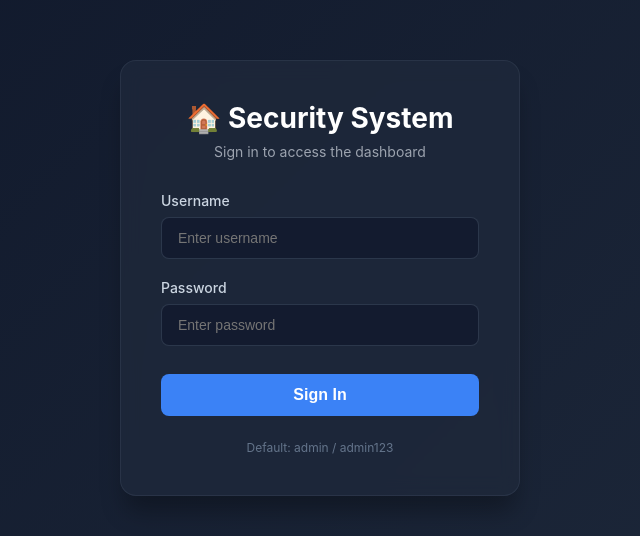
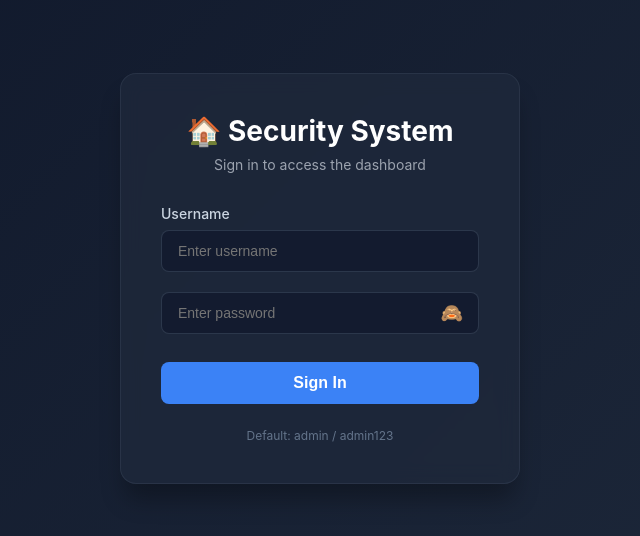
Before and after one commit to Yath-MCA/ayaz-home-security, a React (Vite) app: page /login in a window 1280 px wide. Shown: the part 122-658 px from the top of the page, without its empty margins (320-960 px from the left). Built offline with nearby package versions, Linux system fonts and the light colour scheme; no server answers.

Commit message:
feat: Implement initial UI for authentication, user management, dashboard, home, and video call components.

```diff
--- a/src/components/Dashboard.jsx
+++ b/src/components/Dashboard.jsx
@@ -107,7 +107,7 @@
       {/* Header */}
       <header style={styles.header}>
         <div style={styles.headerLeft}>
-          <h1 style={styles.title}>🏠 Family Security</h1>
+          <h1 onClick={() => navigate('/')} style={{ ...styles.title, cursor: 'pointer' }}>🏠 Family Security</h1>
           <nav style={styles.nav}>
             <button
               onClick={() => navigate('/dashboard')}
--- a/src/components/Home.jsx
+++ b/src/components/Home.jsx
@@ -14,7 +14,7 @@
   return (
     <div style={styles.container}>
       <header style={styles.header}>
-        <h1 style={styles.navTitle}>VigilSafe Security</h1>
+        <h1 onClick={() => navigate('/')} style={{ ...styles.navTitle, cursor: 'pointer' }}>🏠 Family Security</h1>
         {user && (
           <div style={styles.headerRight}>
             <button onClick={() => navigate('/users')} style={styles.navLink}>Users</button>
--- a/src/components/Login.jsx
+++ b/src/components/Login.jsx
@@ -7,6 +7,7 @@
   const [password, setPassword] = useState('');
   const [error, setError] = useState('');
   const [loading, setLoading] = useState(false);
+  const [showPassword, setShowPassword] = useState(false);
   const { login } = useAuth();
   const navigate = useNavigate();
 
@@ -53,16 +54,23 @@
             />
           </div>
 
-          <div style={styles.inputGroup}>
-            <label style={styles.label}>Password</label>
+          <div style={styles.passwordWrapper}>
             <input
-              type="password"
+              type={showPassword ? 'text' : 'password'}
               value={password}
               onChange={(e) => setPassword(e.target.value)}
-              style={styles.input}
+              style={{ ...styles.input, width: '100%', paddingRight: '45px', boxSizing: 'border-box' }}
               placeholder="Enter password"
               required
             />
+            <button
+              type="button"
+              onClick={() => setShowPassword(!showPassword)}
+              style={styles.eyeBtn}
+              title={showPassword ? 'Hide password' : 'Show password'}
+            >
+              {showPassword ? '👁️' : '🙈'}
+            </button>
           </div>
 
           <button
@@ -152,6 +160,32 @@
     transition: 'all 200ms',
   },
 
+  passwordWrapper: {
+    position: 'relative',
+    display: 'flex',
+    alignItems: 'center',
+    width: '100%',
+  },
+
+  eyeBtn: {
+    position: 'absolute',
+    right: '12px',
+    background: 'none',
+    border: 'none',
+    color: '#94a3b8',
+    cursor: 'pointer',
+    padding: '4px',
+    fontSize: '18px',
+    display: 'flex',
+    alignItems: 'center',
+    justifyContent: 'center',
+    transition: 'transform 0.2s',
+    zIndex: 2,
+    '&:hover': {
+      transform: 'scale(1.1)',
+    }
+  },
+
   button: {
     padding: '12px 24px',
     background: '#3b82f6',
--- a/src/components/UserManagement.jsx
+++ b/src/components/UserManagement.jsx
@@ -165,7 +165,7 @@
     <div style={styles.container}>
       <div style={styles.topHeader}>
         <div style={styles.headerLeft}>
-          <h1 style={styles.title}>👥 User Management</h1>
+          <h1 onClick={() => navigate('/')} style={{ ...styles.title, cursor: 'pointer' }}>🏠 Family Security</h1>
           <nav style={styles.nav}>
             <button onClick={() => navigate('/dashboard')} style={styles.navButton}>📹 Dashboard</button>
             <button onClick={() => navigate('/users')} style={styles.navButtonActive}>👥 Users</button>
--- a/src/components/VideoCallRoom.jsx
+++ b/src/components/VideoCallRoom.jsx
@@ -9,9 +9,9 @@
   const [connected, setConnected] = useState(false);
   const [error, setError] = useState('');
 
-  // A/V States - Default to OFF as requested
-  const [isMicOn, setIsMicOn] = useState(false);
-  const [isCamOn, setIsCamOn] = useState(false);
+  // A/V States - Default to ON
+  const [isMicOn, setIsMicOn] = useState(true);
+  const [isCamOn, setIsCamOn] = useState(true);
   const [showChat, setShowChat] = useState(true);
   const [copied, setCopied] = useState(false);
 
@@ -34,26 +34,19 @@
       myPeerIdRef.current = peerId;
       setMyPeerId(peerId);
       setConnected(true);
-      setParticipants(list.map(p => ({ ...p, isMicOn: false, isCamOn: false })) || []);
+      setParticipants(list.map(p => ({ ...p, isMicOn: true, isCamOn: true })) || []);
       try {
         const stream = await navigator.mediaDevices.getUserMedia({ video: true, audio: true });
 
-        // Disable tracks immediately after getting permission
-        stream.getAudioTracks().forEach(track => track.enabled = false);
-        stream.getVideoTracks().forEach(track => track.enabled = false);
-
         localStreamRef.current = stream;
         if (localVideoRef.current) localVideoRef.current.srcObject = stream;
-
-        // Broadcast initial "Off" status to everyone
-        socket.emit('signal', { roomId, type: 'status-update', data: { isMicOn: false, isCamOn: false }, broadcast: true });
       } catch (err) {
         setError('Could not access camera/microphone.');
       }
     });
 
     socket.on('user-joined', async ({ peerId, displayName: name, participants: list }) => {
-      setParticipants(list.map(p => ({ ...p, isMicOn: p.isMicOn ?? false, isCamOn: p.isCamOn ?? false })) || []);
+      setParticipants(list.map(p => ({ ...p, isMicOn: p.isMicOn ?? true, isCamOn: p.isCamOn ?? true })) || []);
       if (!localStreamRef.current) return;
 
       const pc = createPeerConnection(peerId, socket);
@@ -187,6 +180,19 @@
     onLeave();
   };
 
+  const IconWhatsApp = () => (
+    <svg width="20" height="20" viewBox="0 0 24 24" style={{ filter: 'drop-shadow(0 2px 4px rgba(37, 211, 102, 0.2))' }}>
+      <path fill="#25D366" d="M17.472 14.382c-.297-.149-1.758-.867-2.03-.967-.273-.099-.471-.148-.67.15-.197.297-.767.966-.94 1.164-.173.199-.347.223-.644.075-.297-.15-1.255-.463-2.39-1.475-.883-.788-1.48-1.761-1.653-2.059-.173-.297-.018-.458.13-.606.134-.133.298-.347.446-.52.149-.174.198-.298.298-.497.099-.198.05-.371-.025-.52-.075-.149-.669-1.612-.916-2.207-.242-.579-.487-.5-.669-.51-.173-.008-.371-.01-.57-.01-.198 0-.52.074-.792.372-.272.297-1.04 1.016-1.04 2.479 0 1.462 1.065 2.875 1.213 3.074.149.198 2.096 3.2 5.077 4.487.709.306 1.262.489 1.694.625.712.227 1.36.195 1.871.118.571-.085 1.758-.719 2.006-1.413.248-.694.248-1.289.173-1.413-.074-.124-.272-.198-.57-.347m-5.421 7.403h-.004a9.87 9.87 0 01-5.031-1.378l-.361-.214-3.741.982.998-3.648-.235-.374a9.86 9.86 0 01-1.51-5.26c.001-5.45 4.436-9.884 9.888-9.884 2.64 0 5.122 1.03 6.988 2.898a9.825 9.825 0 012.893 6.994c-.003 5.45-4.437 9.884-9.885 9.884m8.413-18.297A11.815 11.815 0 0012.05 0C5.495 0 .16 5.335.157 11.892c0 2.096.547 4.142 1.588 5.945L.057 24l6.305-1.654a11.882 11.882 0 005.683 1.448h.005c6.554 0 11.89-5.335 11.893-11.893a11.821 11.821 0 00-3.48-8.413z" />
+    </svg>
+  );
+
+  const IconTelegram = () => (
+    <svg width="20" height="20" viewBox="0 0 24 24" style={{ filter: 'drop-shadow(0 2px 4px rgba(0, 136, 204, 0.2))' }}>
+      <circle cx="12" cy="12" r="12" fill="#0088cc" />
+      <path fill="#fff" d="M5.491 11.721l14.896-5.744c.691-.252 1.291.161 1.066.822l-2.536 11.954c-.191.854-.697 1.066-1.413.662l-3.868-2.852-1.865 1.795c-.206.206-.38.38-.778.38l.277-3.927 7.147-6.457c.311-.277-.068-.431-.483-.154l-8.834 5.561-3.804-1.19c-.827-.258-.843-.827.172-1.229z" />
+    </svg>
+  );
+
   const IconShare = () => <svg width="20" height="20" viewBox="0 0 24 24" fill="none" stroke="currentColor" strokeWidth="2" strokeLinecap="round" strokeLinejoin="round"><path d="M4 12v8a2 2 0 0 0 2 2h12a2 2 0 0 0 2-2v-8" /><polyline points="16 6 12 2 8 6" /><line x1="12" y1="2" x2="12" y2="15" /></svg>;
   const IconMic = () => <svg width="20" height="20" viewBox="0 0 24 24" fill="none" stroke="currentColor" strokeWidth="2" strokeLinecap="round" strokeLinejoin="round"><path d="M12 1a3 3 0 0 0-3 3v8a3 3 0 0 0 6 0V4a3 3 0 0 0-3-3z" /><path d="M19 10v2a7 7 0 0 1-14 0v-2" /><line x1="12" y1="19" x2="12" y2="23" /><line x1="8" y1="23" x2="16" y2="23" /></svg>;
   const IconMicOff = () => <svg width="20" height="20" viewBox="0 0 24 24" fill="none" stroke="currentColor" strokeWidth="2" strokeLinecap="round" strokeLinejoin="round"><line x1="1" y1="1" x2="23" y2="23" /><path d="M9 9v3a3 3 0 0 0 5.12 2.12M15 9.34V4a3 3 0 0 0-5.94-.6" /><path d="M17 16.95A7 7 0 0 1 5 12v-2m14 0v2a7 7 0 0 1-.11 1.23" /><line x1="12" y1="19" x2="12" y2="23" /><line x1="8" y1="23" x2="16" y2="23" /></svg>;
@@ -210,8 +216,13 @@
         </div>
         <div style={styles.headerRight}>
           <div style={styles.socialShare}>
-            <button onClick={() => shareToSocial('whatsapp')} style={styles.shareIconBtn} title="Share to WhatsApp">🟢</button>
-            <button onClick={() => shareToSocial('telegram')} style={styles.shareIconBtn} title="Share to Telegram">🔵</button>
+            <span style={styles.shareLabel}>Invite Friends & Families</span>
+            <button onClick={() => shareToSocial('whatsapp')} style={styles.shareIconBtn} title="Share to WhatsApp">
+              <IconWhatsApp />
+            </button>
+            <button onClick={() => shareToSocial('telegram')} style={styles.shareIconBtn} title="Share to Telegram">
+              <IconTelegram />
+            </button>
           </div>
           {connected && <div style={styles.statusIndicator}>● <span style={{ fontSize: '11px' }}>LIVE</span></div>}
           <div style={styles.participantCount} title={participants.map(p => p.displayName).join(', ')}>
@@ -368,9 +379,24 @@
   roomIdRow: { display: 'flex', alignItems: 'center', gap: '8px', cursor: 'pointer' },
   roomIdText: { fontSize: '16px', fontWeight: '600', color: '#e2e8f0' },
   copyBadge: { fontSize: '10px', background: 'rgba(59, 130, 246, 0.1)', color: '#60a5fa', padding: '2px 6px', borderRadius: '4px', border: '1px solid rgba(59, 130, 246, 0.2)' },
-  headerRight: { display: 'flex', alignItems: 'center', gap: '16px' },
-  socialShare: { display: 'flex', gap: '8px' },
-  shareIconBtn: { background: 'rgba(255,255,255,0.05)', border: 'none', borderRadius: '8px', padding: '6px', cursor: 'pointer', fontSize: '18px' },
+  headerRight: { display: 'flex', alignItems: 'center', gap: '20px' },
+  socialShare: { display: 'flex', alignItems: 'center', gap: '10px', background: 'rgba(255,255,255,0.03)', padding: '6px 14px', borderRadius: '12px', border: '1px solid rgba(255,255,255,0.05)' },
+  shareLabel: { fontSize: '12px', fontWeight: '600', color: '#94a3b8', marginRight: '4px' },
+  shareIconBtn: {
+    background: 'none',
+    border: 'none',
+    borderRadius: '8px',
+    padding: '4px',
+    cursor: 'pointer',
+    display: 'flex',
+    alignItems: 'center',
+    justifyContent: 'center',
+    transition: 'all 0.2s',
+    '&:hover': {
+      transform: 'translateY(-2px)',
+      background: 'rgba(255,255,255,0.05)',
+    }
+  },
   statusIndicator: { display: 'flex', alignItems: 'center', gap: '6px', color: '#10b981', fontSize: '14px', fontWeight: '700' },
   participantCount: { fontSize: '13px', color: '#64748b', background: 'rgba(255,255,255,0.05)', padding: '4px 10px', borderRadius: '20px', fontWeight: '600' },
   errorBanner: {
```
